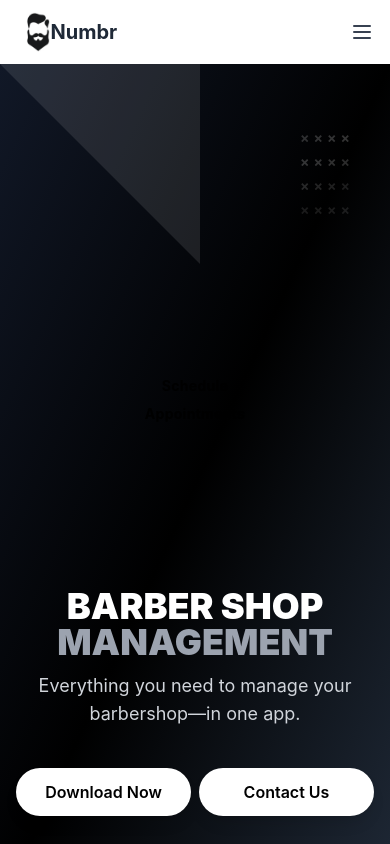
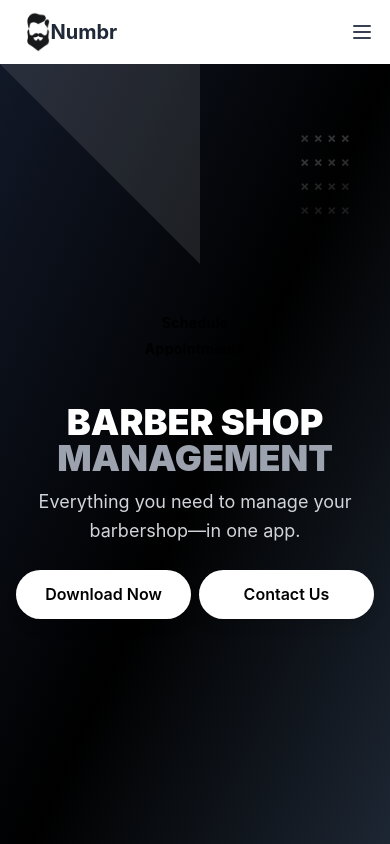
Before and after one commit to himanshuu932/Numbr-admin, a React (Create React App) app in the folder client/: page / in a window 390 px wide. Shown: the top 844 px of the page. Built offline with nearby package versions, Linux system fonts and the light colour scheme.

Commit message:
hero section enhanced

```diff
--- a/client/src/general/Hero.jsx
+++ b/client/src/general/Hero.jsx
@@ -121,7 +121,7 @@ export default function HeroSection() {
 
   return (
     <>
-      <section className="relative bg-black text-white min-h-screen overflow-hidden">
+      <section className="relative bg-black text-white min-h-[90vh] overflow-hidden">
         {/* Enhanced Background with Gradients */}
         <div className="absolute inset-0 bg-gradient-to-br from-gray-900 via-black to-gray-800"></div>
 
@@ -151,25 +151,25 @@ export default function HeroSection() {
           </svg>
         </div>
 
-        {/* Main Content Container */}
-        <div className="relative z-10 container mx-auto px-4 flex flex-col lg:flex-row items-center justify-between min-h-screen py-4 md:py-8">
+        {/* Main Content Container - Desktop Flex Layout */}
+        <div className="relative z-10 container mx-auto px-4 hidden lg:flex lg:flex-row items-center justify-between min-h-screen py-4 md:py-8">
           {/* Left Side - Content */}
-          <div className="flex flex-col justify-center flex-1 max-w-2xl mb-4 lg:mb-40 ml-0 lg:ml-5 text-center lg:text-left order-2 lg:order-1">
+          <div className="flex flex-col justify-center flex-1 max-w-2xl mb-40 ml-5 text-left">
             {/* Main Headline */}
-            <h1 className="text-4xl sm:text-5xl md:text-6xl lg:text-7xl font-black leading-none mb-3 md:mb-6">
+            <h1 className="text-7xl font-black leading-none mb-6">
               BARBER SHOP
               <br />
               <span className="text-gray-400">MANAGEMENT</span>
             </h1>
 
-            <p className="text-lg sm:text-xl md:text-2xl lg:text-2xl text-gray-300 mb-6 md:mb-10 max-w-lg mx-auto lg:mx-0">
+            <p className="text-2xl text-gray-300 mb-10 max-w-lg">
               Everything you need to manage your barbershop—in one app.
             </p>
 
             {/* Button Container */}
-            <div className="flex flex-row gap-2 sm:gap-4 items-center justify-center lg:justify-start mt-4 md:mt-8">
+            <div className="flex flex-row gap-4 items-center justify-start mt-8">
               <button
-                className={`px-4 sm:px-6 md:px-8 py-3 md:py-4 rounded-full text-base md:text-lg font-semibold transition-all duration-300 shadow-lg w-auto flex-1 sm:flex-none sm:w-fit ${
+                className={`px-8 py-4 rounded-full text-lg font-semibold transition-all duration-300 shadow-lg ${
                   hoveredButton === "download"
                     ? "bg-black text-white border-2 border-white shadow-white/20 scale-105"
                     : "bg-white text-black hover:bg-gray-100 hover:shadow-xl"
@@ -181,7 +181,7 @@ export default function HeroSection() {
               </button>
 
               <button
-                className={`px-4 sm:px-6 md:px-8 py-3 md:py-4 rounded-full text-base md:text-lg font-semibold transition-all duration-300 shadow-lg w-auto flex-1 sm:flex-none sm:w-fit ${
+                className={`px-8 py-4 rounded-full text-lg font-semibold transition-all duration-300 shadow-lg ${
                   hoveredButton === "contact"
                     ? "bg-black text-white border-2 border-white shadow-white/20 scale-105"
                     : "bg-white text-black hover:bg-gray-100 hover:shadow-xl"
@@ -195,23 +195,23 @@ export default function HeroSection() {
           </div>
 
           {/* Right Side - Animation */}
-          <div className="flex justify-center items-center flex-1 mb-2 lg:mb-0 lg:mt-60 order-1 lg:order-2">
-            <div className="relative w-80 h-80 sm:w-96 sm:h-96 md:w-[28rem] md:h-[28rem] lg:w-96 lg:h-96">
+          <div className="flex justify-center items-center flex-1 mt-60">
+            <div className="relative w-96 h-96">
               {/* Text overlay positioned inside the phone */}
               <div
                 className="absolute top-1/2 left-1/2 transform -translate-x-1/2 z-20 text-center phone-text-position"
                 style={{
-                  transform: "translate(-50%, -50%) translateY(-8px)",
+                  transform: "translate(-50%, -50%) translateY(-120px)",
                 }}
               >
                 <div className="flex flex-col items-center space-y-1">
                   {showFirstLine && (
-                    <div className="typing-text-line-1 text-base sm:text-lg md:text-xl lg:text-xl font-semibold text-black">
+                    <div className="typing-text-line-1 text-xl font-semibold text-black max-w-[300px]">
                       {currentSlide.lines[0]}
                     </div>
                   )}
                   {showSecondLine && (
-                    <div className="typing-text-line-2 text-base sm:text-lg md:text-xl lg:text-xl font-semibold text-black">
+                    <div className="typing-text-line-2 text-xl font-semibold text-black max-w-[300px]">
                       {currentSlide.lines[1]}
                     </div>
                   )}
@@ -230,10 +230,116 @@ export default function HeroSection() {
           </div>
         </div>
 
+        {/* Mobile/Tablet Absolute Layout */}
+        <div className="relative z-10 lg:hidden min-h-screen">
+          {/* Phone Container - Absolute positioned */}
+          <div className="absolute top-8 left-1/2 transform -translate-x-1/2 mobile-phone-container">
+            <div className="relative mobile-phone-wrapper">
+              {/* Text overlay positioned inside the phone */}
+              <div className="absolute top-1/2 left-1/2 transform -translate-x-1/2 z-20 text-center phone-text-position">
+                <div className="flex flex-col items-center space-y-1">
+                  {showFirstLine && (
+                    <div className="typing-text-line-1 font-semibold text-black mobile-text-size">
+                      {currentSlide.lines[0]}
+                    </div>
+                  )}
+                  {showSecondLine && (
+                    <div className="typing-text-line-2 font-semibold text-black mobile-text-size">
+                      {currentSlide.lines[1]}
+                    </div>
+                  )}
+                </div>
+              </div>
+
+              <div className="absolute top-1/2 left-1/2 transform -translate-x-1/2 -translate-y-1/2">
+                <img
+                  key={current}
+                  src={currentSlide.src || "/placeholder.svg"}
+                  alt={currentSlide.caption}
+                  className={`arc-image ${animationPhase}`}
+                />
+              </div>
+            </div>
+          </div>
+
+          {/* Content Container - Absolute positioned */}
+          <div className="absolute left-1/2 transform -translate-x-1/2 text-center mobile-content-container px-4">
+            {/* Main Headline */}
+            <h1 className="mobile-heading font-black leading-none mb-3">
+              BARBER SHOP
+              <br />
+              <span className="text-gray-400">MANAGEMENT</span>
+            </h1>
+
+            <p className="mobile-description text-gray-300 mb-6 max-w-lg mx-auto">
+              Everything you need to manage your barbershop—in one app.
+            </p>
+
+            {/* Button Container */}
+            <div className="flex flex-row gap-2 sm:gap-4 items-center justify-center mt-4">
+              <button
+                className={`mobile-button rounded-full font-semibold transition-all duration-300 shadow-lg flex-1 sm:flex-none sm:w-fit ${
+                  hoveredButton === "download"
+                    ? "bg-black text-white border-2 border-white shadow-white/20 scale-105"
+                    : "bg-white text-black hover:bg-gray-100 hover:shadow-xl"
+                }`}
+                onMouseEnter={() => setHoveredButton("download")}
+                onMouseLeave={() => setHoveredButton(null)}
+              >
+                Download Now
+              </button>
+
+              <button
+                className={`mobile-button rounded-full font-semibold transition-all duration-300 shadow-lg flex-1 sm:flex-none sm:w-fit ${
+                  hoveredButton === "contact"
+                    ? "bg-black text-white border-2 border-white shadow-white/20 scale-105"
+                    : "bg-white text-black hover:bg-gray-100 hover:shadow-xl"
+                }`}
+                onMouseEnter={() => setHoveredButton("contact")}
+                onMouseLeave={() => setHoveredButton(null)}
+              >
+                Contact Us
+              </button>
+            </div>
+          </div>
+        </div>
+
         <style jsx>
           {`
   /* Extra Small Mobile - 480px and below */
 @media (max-width: 480px) {
+  .mobile-phone-container {
+    top: 2rem;
+  }
+
+  .mobile-phone-wrapper {
+    width: 380px;
+    height: 280px;
+  }
+
+  .mobile-content-container {
+    top: 340px; /* Phone height + 20px gap */
+    width: 100%;
+  }
+
+  .mobile-heading {
+    font-size: 2.25rem; /* text-4xl */
+  }
+
+  .mobile-description {
+    font-size: 1.125rem; /* text-lg */
+  }
+
+  .mobile-button {
+    padding: 0.75rem 1rem; /* py-3 px-4 */
+    font-size: 1rem; /* text-base */
+  }
+
+  .mobile-text-size {
+    font-size: 0.875rem !important; /* text-sm */
+    max-width: 140px;
+  }
+
   .arc-image {
     width: 160px;
     height: 320px;
@@ -281,24 +387,48 @@ export default function HeroSection() {
   .phone-text-position {
     transform: translate(-50%, -50%) translateY(100px) !important;
   }
-
-  .typing-text-line-1,
-  .typing-text-line-2 {
-    max-width: 140px;
-    font-size: 0.875rem !important;
-  }
 }
 
-/* Mobile Arc Animation - Bigger phone */
+/* Mobile Arc Animation - 481px to 639px */
 @media (min-width: 481px) and (max-width: 639px) {
+  .mobile-phone-container {
+    top: 2rem;
+  }
 
+  .mobile-phone-wrapper {
+    width: 350px;
+    height: 450px;
+  }
+
+  .mobile-content-container {
+    top: 400px; /* Phone height + 20px gap */
+    width: 100%;
+  }
+
+  .mobile-heading {
+    font-size: 3rem; /* text-5xl */
+  }
+
+  .mobile-description {
+    font-size: 1.1rem; /* text-xl */
+  }
+
+  .mobile-button {
+    padding: 0.75rem 1.5rem; /* py-3 px-6 */
+    font-size: 1rem; /* text-base */
+  }
+
+  .mobile-text-size {
+    font-size: 1rem !important;
+    max-width: 160px;
+  }
 
   .arc-image.entering {
     animation: enterArcMobile 1.5s cubic-bezier(0.25, 0.46, 0.45, 0.94) forwards;
   }
 
   .arc-image.paused {
-      transform: rotate(0deg) translateY(40px);
+    transform: rotate(0deg) translateY(-50px);
   }
 
   .arc-image.exiting {
@@ -307,12 +437,12 @@ export default function HeroSection() {
 
   @keyframes enterArcMobile {
     from {
-        transform: rotate(-90deg) translateY(40px);
+      transform: rotate(-90deg) translateY(-50px);
       opacity: 0;
       scale: 0.8;
     }
     to {
-        transform: rotate(0deg) translateY(40px);
+      transform: rotate(0deg) translateY(-50px);
       opacity: 1;
       scale: 1;
     }
@@ -320,30 +450,56 @@ export default function HeroSection() {
 
   @keyframes exitArcMobile {
     from {
-        transform: rotate(0deg) translateY(40px);
+      transform: rotate(0deg) translateY(-50px);
       opacity: 1;
       scale: 1;
     }
     to {
-        transform: rotate(90deg) translateY(40px);
+      transform: rotate(90deg) translateY(-50px);
       opacity: 0;
       scale: 0.8;
     }
   }
 
   .phone-text-position {
-      transform: translate(-50%, -50%) translateY(160px) !important;
-    }
-
-    .typing-text-line-1,
-    .typing-text-line-2 {
-      max-width: 160px;
-      font-size: 1rem !important;
+    transform: translate(-50%, -50%) translateY(80px) !important;
   }
 }
 
-  /* Small Mobile (sm) */
+/* Small Mobile (sm) - 640px to 767px */
 @media (min-width: 640px) and (max-width: 767px) {
+  .mobile-phone-container {
+    top: 2rem;
+  }
+
+  .mobile-phone-wrapper {
+    width: 500px;
+    height: 350px;
+  }
+
+  .mobile-content-container {
+    top: 420px; /* Phone height + 20px gap */
+    width: 100%;
+  }
+
+  .mobile-heading {
+    font-size: 3.75rem; /* text-6xl */
+  }
+
+  .mobile-description {
+    font-size: 1.5rem; /* text-2xl */
+  }
+
+  .mobile-button {
+    padding: 1rem 2rem; /* py-4 px-8 */
+    font-size: 1.125rem; /* text-lg */
+  }
+
+  .mobile-text-size {
+    font-size: 1.125rem !important;
+    max-width: 180px;
+  }
+
   .arc-image {
     width: 200px;
     height: 400px;
@@ -389,18 +545,44 @@ export default function HeroSection() {
   }
 
   .phone-text-position {
-      transform: translate(-50%, -50%) translateY(120px) !important;
-    }
-
-    .typing-text-line-1,
-    .typing-text-line-2 {
-      max-width: 180px;
-      font-size: 1.125rem !important;
+    transform: translate(-50%, -50%) translateY(150px) !important;
   }
 }
 
-  /* Tablet Arc Animation - Bigger phone */
+/* Tablet - 768px to 1023px */
 @media (min-width: 768px) and (max-width: 1023px) {
+  .mobile-phone-container {
+    top: 2rem;
+  }
+
+  .mobile-phone-wrapper {
+    width: 500px;
+    height: 440px;
+  }
+
+  .mobile-content-container {
+    top: 460px; /* Phone height + 20px gap */
+    width: 100%;
+  }
+
+  .mobile-heading {
+    font-size: 3.75rem; /* text-6xl */
+  }
+
+  .mobile-description {
+    font-size: 1.5rem; /* text-2xl */
+  }
+
+  .mobile-button {
+    padding: 1rem 2rem; /* py-4 px-8 */
+    font-size: 1.125rem; /* text-lg */
+  }
+
+  .mobile-text-size {
+    font-size: 1.25rem !important;
+    max-width: 200px;
+  }
+
   .arc-image {
     width: 220px;
     height: 440px;
@@ -446,13 +628,7 @@ export default function HeroSection() {
   }
 
   .phone-text-position {
-      transform: translate(-50%, -50%) translateY(100px) !important;
-    }
-
-    .typing-text-line-1,
-    .typing-text-line-2 {
-      max-width: 200px;
-      font-size: 1.25rem !important;
+    transform: translate(-50%, -50%) translateY(130px) !important;
   }
 }
 
@@ -501,16 +677,6 @@ export default function HeroSection() {
       scale: 0.8;
     }
   }
-
-    .phone-text-position {
-      transform: translate(-50%, -50%) translateY(-120px) !important;
-    }
-
-    .typing-text-line-1,
-    .typing-text-line-2 {
-      max-width: 300px;
-      font-size: 1.25rem !important;
-    }
 }
 
 /* Typing Text Animations */
```
Lines whose indentation alone changed are shown as unchanged.
